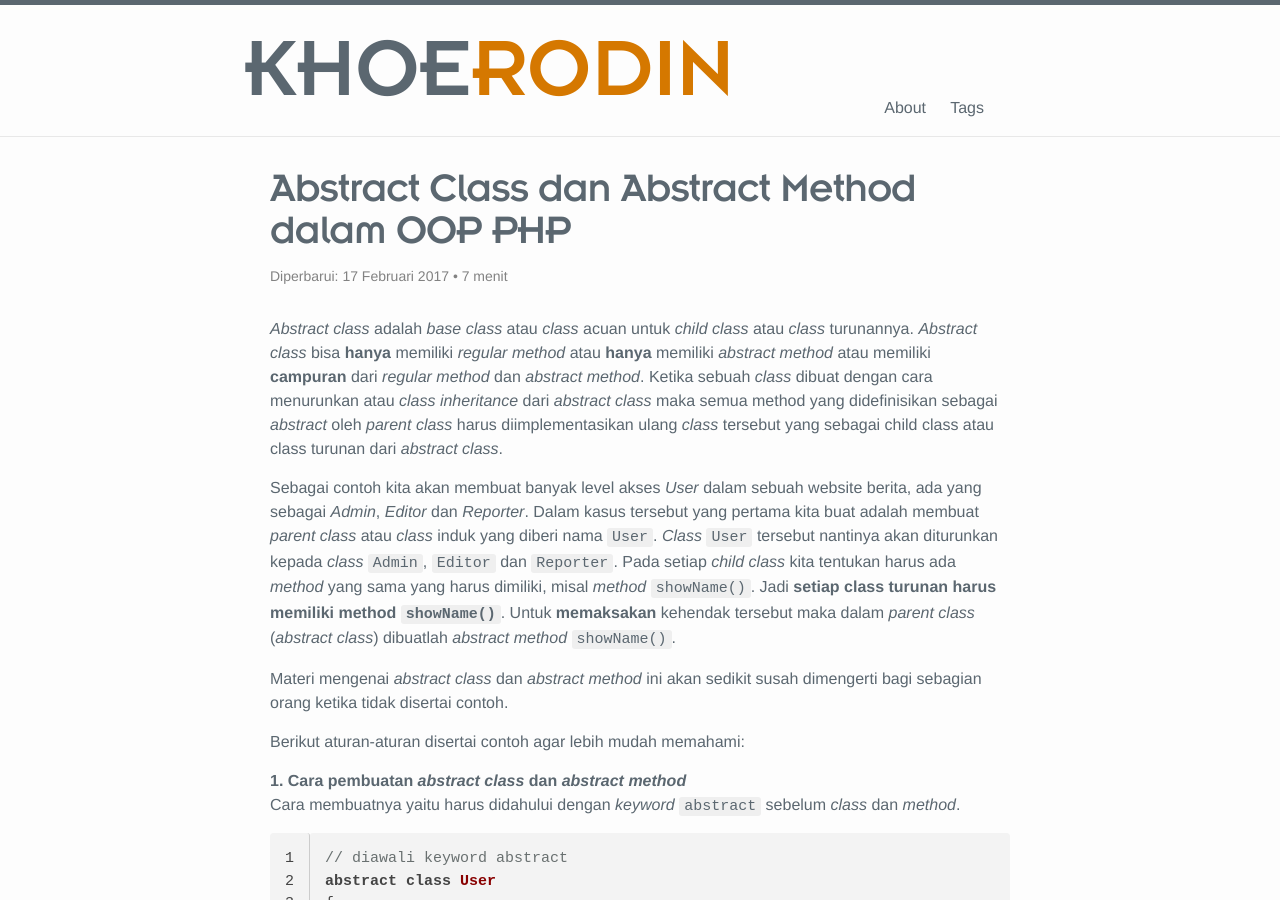
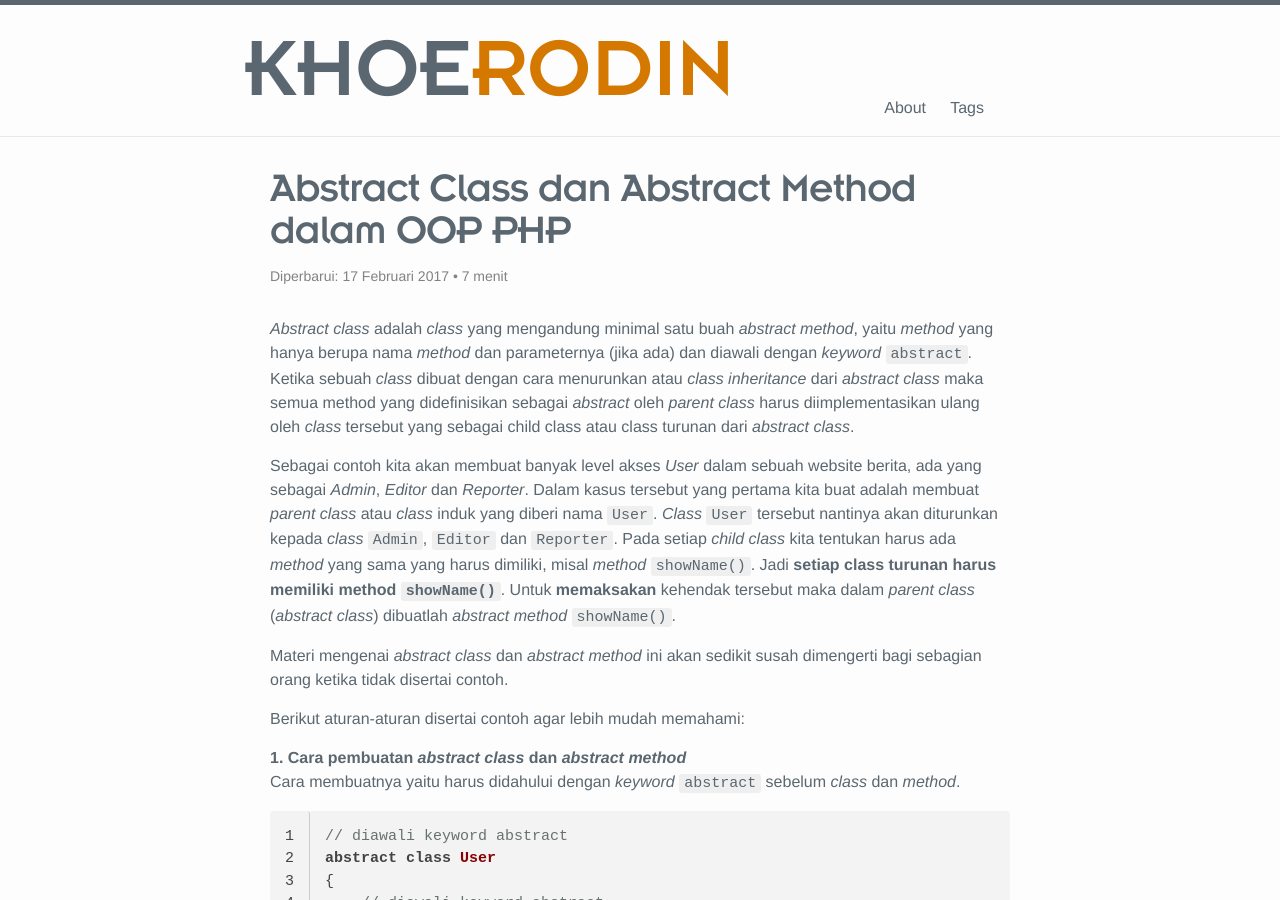
Before and after one commit to khoerodin/khoerodin.github.io, a Jekyll site: the page built from _posts/2017-02-14-abstract-class-dan-abstract-method-dalam-oop-php.md, in a window 1280 px wide and 900 px high. Built offline with Jekyll 4.4.1, drawn with Linux system fonts in a browser that asks for light colours; nearby versions of some CDN libraries; emoji names are drawn with the system emoji font; comment, search, counter and statistics services are not loaded.

Commit message:
update article content

```diff
--- a/_posts/2017-02-14-abstract-class-dan-abstract-method-dalam-oop-php.md
+++ b/_posts/2017-02-14-abstract-class-dan-abstract-method-dalam-oop-php.md
@@ -1,14 +1,14 @@
 ---
 title: "Abstract Class dan Abstract Method dalam OOP PHP"
 date: '2017-02-14 23:02:00'
-updated_date: '2017-02-17 10:51:00'
-description: Abstract class adalah base class atau class acuan untuk child class atau class turunannya. Abstract class bisa hanya memiliki regular method atau hanya memiliki abstract method atau memiliki campuran dari regular method dan abstract method. Ketika sebuah class dibuat dengan cara menurunkan atau class inheritance dari abstract class maka ...
+updated_date: '2017-02-17 13:50:00'
+description: Abstract class adalah class yang mengandung minimal satu buah abstract method, yaitu method yang hanya berupa nama method dan parameternya (jika ada) dan diawali dengan keyword abstract.
 tags:
 - BelajarOOPPHP
 published: true
 ---
 
-_Abstract class_ adalah _base class_ atau _class_ acuan untuk _child class_ atau _class_ turunannya. _Abstract class_ bisa **hanya** memiliki _regular method_ atau **hanya** memiliki _abstract method_ atau memiliki **campuran** dari _regular method_ dan _abstract method_. Ketika sebuah _class_ dibuat dengan cara menurunkan atau _class inheritance_ dari _abstract class_ maka semua method yang didefinisikan sebagai _abstract_ oleh _parent class_ harus diimplementasikan ulang _class_ tersebut yang sebagai child class atau class turunan dari _abstract class_.
+_Abstract class_ adalah _class_ yang mengandung minimal satu buah _abstract method_, yaitu _method_ yang hanya berupa nama _method_ dan parameternya (jika ada) dan diawali dengan _keyword_ `abstract`. Ketika sebuah _class_ dibuat dengan cara menurunkan atau _class inheritance_ dari _abstract class_ maka semua method yang didefinisikan sebagai _abstract_ oleh _parent class_ harus diimplementasikan ulang oleh _class_ tersebut yang sebagai child class atau class turunan dari _abstract class_.
 
 Sebagai contoh kita akan membuat banyak level akses _User_ dalam sebuah website berita, ada yang sebagai _Admin_, _Editor_ dan _Reporter_. Dalam kasus tersebut yang pertama kita buat adalah membuat _parent class_ atau _class_ induk yang diberi nama `User`. _Class_ `User` tersebut nantinya akan diturunkan kepada _class_ `Admin`, `Editor` dan `Reporter`. Pada setiap _child class_ kita tentukan harus ada _method_ yang sama yang harus dimiliki, misal _method_ `showName()`. Jadi **setiap class turunan harus memiliki method `showName()`**. Untuk **memaksakan** kehendak tersebut maka dalam _parent class_ (_abstract class_) dibuatlah _abstract method_ `showName()`.
 
```
